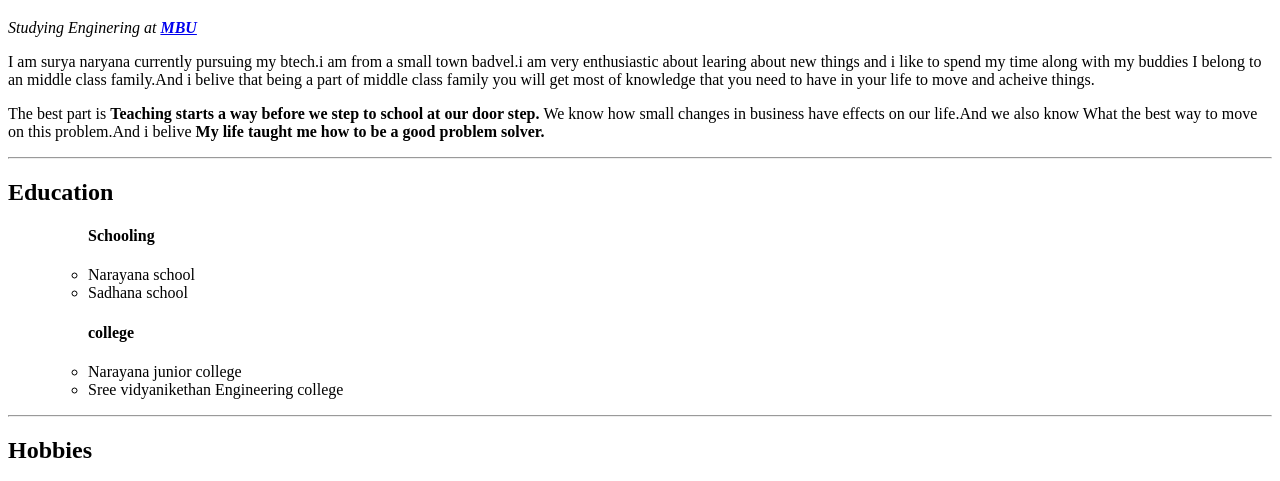
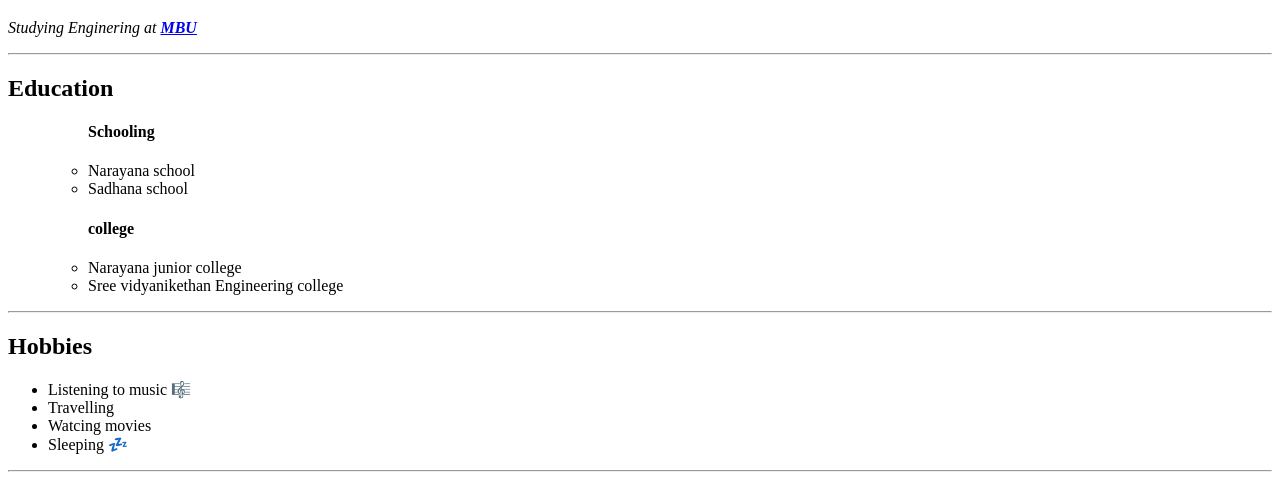
Before and after one commit to VeeraSuryaNarayanaReddy/CV, a plain HTML site: page index.html in a window 1280 px wide. Shown: the part 273-754 px from the top of the page. Drawn offline with Linux system fonts and the light colour scheme.

Commit message:
Update index.html

```diff
--- a/index.html
+++ b/index.html
@@ -10,11 +10,18 @@
     <img src="https://niva.vidyanikethan.edu/Photographs/21121A3752.JPG" alt="profile" width="200" height="200">
     <h1>SURYA</h1>
     <p><em>Studying Enginering at <strong><a href="https://www.mbu.asia/">MBU</a> </strong></em></p>
-    <p>I am surya naryana currently pursuing my btech.i am from a small town badvel.i am very enthusiastic about learing about new things and i like to spend my time along with my buddies
-        I belong to an middle class family.And i belive that being a part of middle class family you will get most of knowledge that you need  to have in your life to move and acheive things.
-        <p> The best part is <strong>Teaching starts a way before we step to school at our door step. </strong>We know how small changes in business have effects on our life.And we also know What
-        the best way to move on this problem.And i belive <strong>My life taught me how to be a good problem solver.</strong></p>
+    <p
+Sure! Here's a simplified and concise bio for a web developer:
 
+Hello, I'm Surya!
+
+I'm a web developer based in [your location], passionate about crafting engaging and user-friendly websites. With expertise in HTML, CSS, and JavaScript, I bring ideas to life and create seamless online experiences.
+
+I started my journey in web development out of curiosity and love for technology. Since then, I've worked on various projects, from personal blogs to e-commerce platforms, honing my skills along the way.
+
+When I'm not coding, you can find me exploring new technologies, attending tech meetups, or enjoying outdoor adventures.
+
+I'm excited to collaborate on innovative projects and contribute to building the digital world. Let's connect and bring your ideas to the web!
     </p>
     <hr>
     <h2>Education</h2>
```
